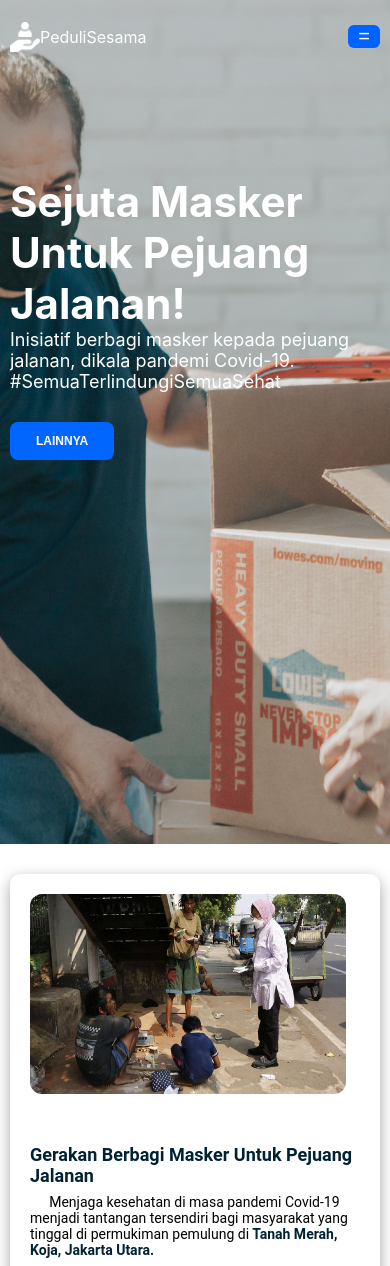
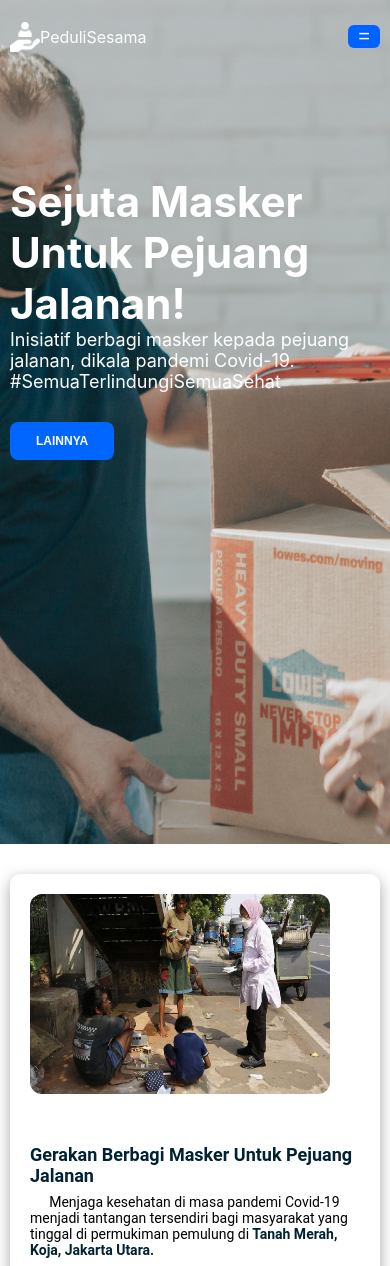
Before and after one commit to eggyyuliandika/healthy-web, a Next.js app: page / in a window 390 px wide. Shown: the top 1266 px of the page. Built offline with nearby package versions, Linux system fonts and the light colour scheme.

Commit message:
revisi #12

```diff
--- a/styles/style.css
+++ b/styles/style.css
@@ -110,7 +110,7 @@
   div.section img {
     display: flex;
     justify-content: center;
-    width: 316px;
+    width: 300px;
     align-items: center;
     height: 200px;
   }
```
